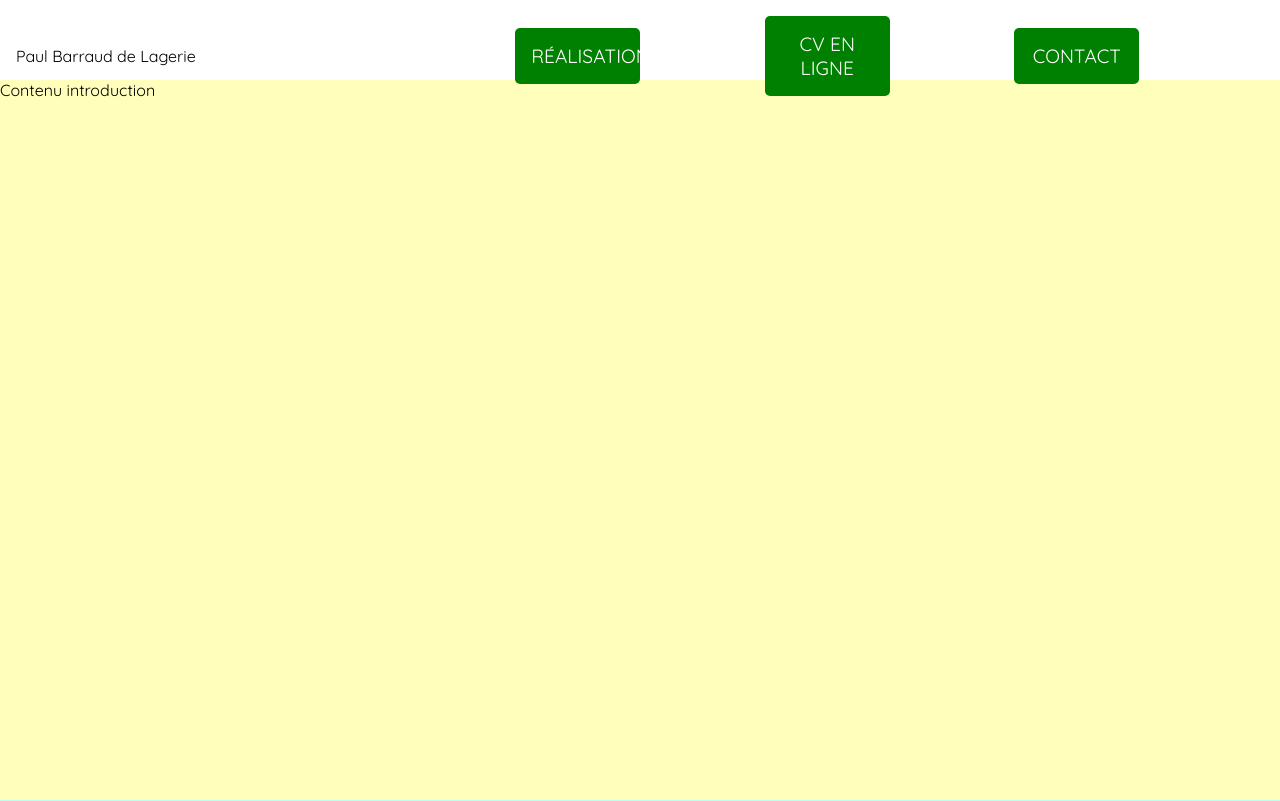
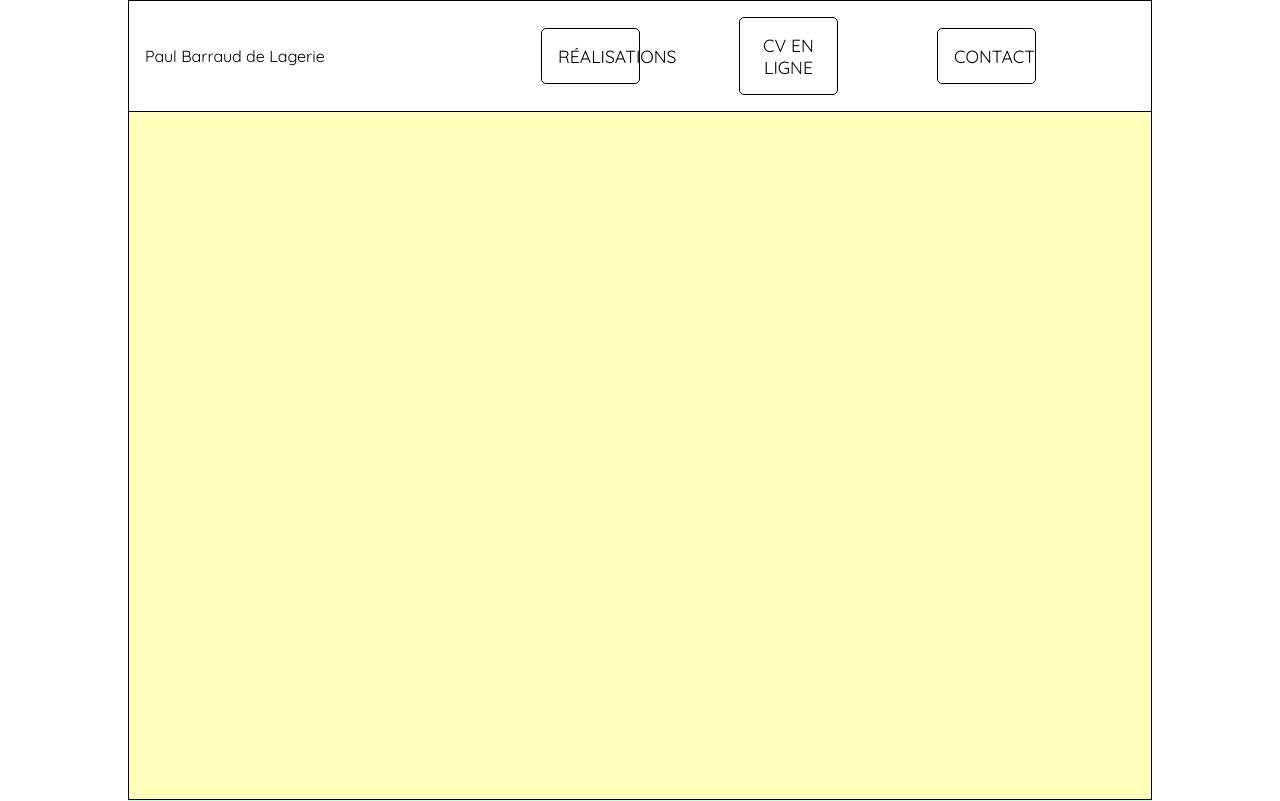
Before and after one commit to paulvscode/mycv, a React (Create React App) app: page / in a window 1280 px wide. Shown: the top 801 px of the page. Built offline with nearby package versions, Linux system fonts and the light colour scheme.

Commit message:
added correct margins

```diff
--- a/src/App.css
+++ b/src/App.css
@@ -1,5 +1,10 @@
 * {
   box-sizing: border-box;
+}
+
+.App {
+  width: 80%;
+  margin: 0 auto;
 }
 
 /* navbar  */
@@ -10,14 +15,18 @@
   grid-template-rows: 1fr;
   gap: 0px 0px;
   grid-template-areas: "navbar-name navbar-realisation navbar-cvenligne navbar-contact";
-  height: 10vh;
   justify-content: center;
   align-items: center;
-  background-color: rgb(255, 255, 255);
+  background-color: white;
+  box-sizing: border-box;
+  align-content: center;
   padding: 1rem;
-  box-sizing: border-box;
+  border: 1px solid black;
+
+  overflow: hidden;
   position: fixed;
-  width: 100%;
+  top: 0;
+  width: 80%;
 }
 
 .navbar-name {
@@ -29,27 +38,28 @@
 .navbar-contact {
   grid-area: navbar-realisation;
   border-radius: 5px;
-  background-color: green;
+  background-color: white;
+  border: 1px solid black;
   width: 50%;
   text-align: center;
   padding: 1rem;
-  color: white;
+  color: black;
   text-transform: uppercase;
-  font-size: 1.2rem;
+  font-size: 1.1rem;
   cursor: pointer;
 }
 
 .navbar-realisation:hover {
-  background-color: white;
-  color: green;
+  background-color: green;
+  color: white;
 }
 .navbar-cvenligne:hover {
-  background-color: white;
-  color: green;
+  background-color: green;
+  color: white;
 }
 .navbar-contact:hover {
-  background-color: white;
-  color: green;
+  background-color: green;
+  color: white;
 }
 
 @media (max-width: 375px) {
--- a/src/App.js
+++ b/src/App.js
@@ -10,6 +10,7 @@ import Footer from "./Components/Footer/index";
 function App() {
   return (
     <div className='App'>
+      <div className='container-grid-container'>
         <div className='grid-container-navbar'>
           <div className='navbar-name'>Paul Barraud de Lagerie</div>
           <Link
@@ -43,6 +44,7 @@ function App() {
             <div className='navbar-contact'>Contact</div>
           </Link>
         </div>
+      </div>
 
       <div className='container-content'>
         <JobTitle />
--- a/src/Components/JobTitle/styles.css
+++ b/src/Components/JobTitle/styles.css
@@ -1,6 +1,7 @@
 .container-jobtitle {
   height: 100vh;
   background-color: rgb(255, 255, 187);
+  border: 1px solid black;
 }
 
 .positionning-div-jobtitle {
--- a/src/Components/Realisations/index.js
+++ b/src/Components/Realisations/index.js
@@ -5,7 +5,7 @@ const Realisations = () => {
   return (
     <div className='container-realisations'>
       <div className='positionning-div-realisations'>Réalisations</div>
-      <div className='content-realisations'>Contenu réalisations</div>
+      <div className='content-realisations'>Realisations component</div>
     </div>
   );
 };
```
Lines whose indentation alone changed are shown as unchanged.
